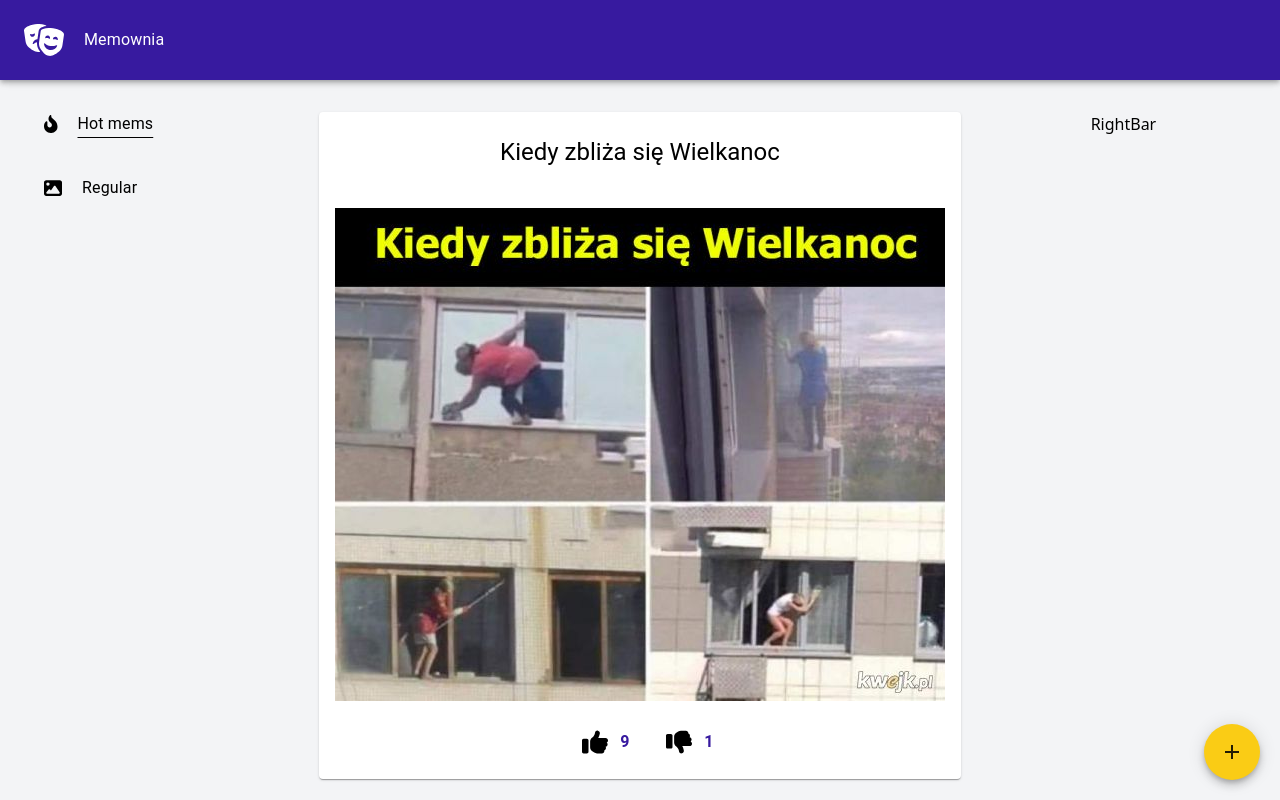
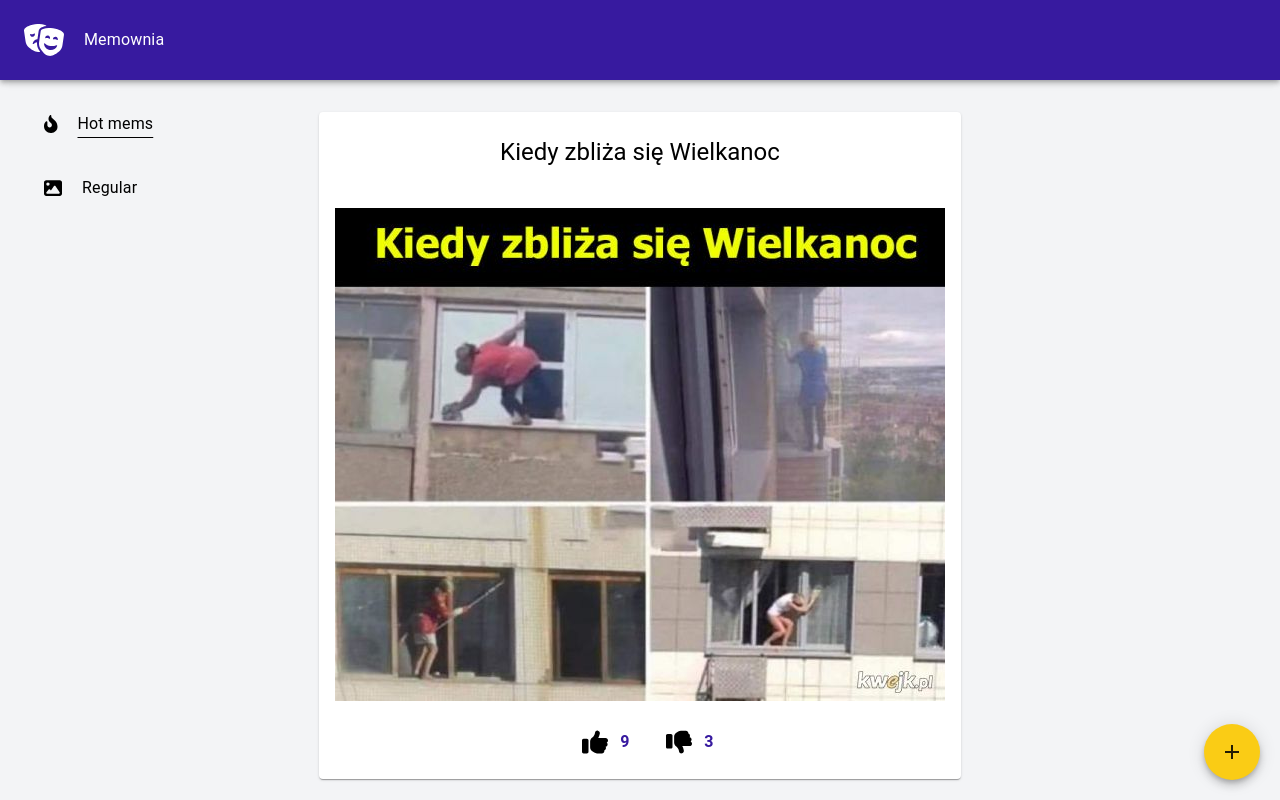
Before and after one commit to pajacowo/pajacowo-front, a React (Create React App) app: page /hot in a window 1280 px wide. Shown: the top 800 px of the page. Built offline with nearby package versions, Linux system fonts and the light colour scheme; data requests are answered from the project's data file.

Commit message:
Add empty list and json-server

```diff
--- /dev/null
+++ b/database.json
@@ -0,0 +1,32 @@
+{
+  "mems": [
+    {
+      "id": 1,
+      "title": "Kiedy zbliża się Wielkanoc",
+      "upvotes": 9,
+      "downvotes": 3,
+      "img": "../img/mems/mem-1.jpg"
+    },
+    {
+      "id": 2,
+      "title": "Oczekiwania a rzeczywistość",
+      "upvotes": 6,
+      "downvotes": 2,
+      "img": "../img/mems/mem-2.jpg"
+    },
+    {
+      "id": 3,
+      "title": "Architektura IT",
+      "upvotes": 15,
+      "downvotes": 4,
+      "img": "../img/mems/mem-3.png"
+    },
+    {
+      "id": 4,
+      "title": "Gdy nieubłaganie zbliża się deadline",
+      "upvotes": 6,
+      "downvotes": 2,
+      "img": "../img/mems/mem-4.jpg"
+    }
+  ]
+}
--- a/src/App.js
+++ b/src/App.js
@@ -11,43 +11,46 @@ import {
 
 import MemList from "./components/common/MemList";
 import MainLayout from "./components/layout/MainLayout";
+import { getMems } from "./database/dbManager";
 
-const MEMS = [
-   {
-      id: 1,
-      title: "Kiedy zbliża się Wielkanoc",
-      upvotes: 9,
-      downvotes: 1,
-      img: "../img/mems/mem-1.jpg",
-   },
-   {
-      id: 2,
-      title: "Oczekiwania a rzeczywistość",
-      upvotes: 6,
-      downvotes: 2,
-      img: "../img/mems/mem-2.jpg",
-   },
-   {
-      id: 3,
-      title: "Architektura IT",
-      upvotes: 15,
-      downvotes: 4,
-      img: "../img/mems/mem-3.png",
-   },
-   {
-      id: 4,
-      title: "Gdy nieubłaganie zbliża się deadline",
-      upvotes: 6,
-      downvotes: 2,
-      img: "../img/mems/mem-4.jpg",
-   },
-];
+// const MEMS = [
+//    {
+//       id: 1,
+//       title: "Kiedy zbliża się Wielkanoc",
+//       upvotes: 9,
+//       downvotes: 1,
+//       img: "../img/mems/mem-1.jpg",
+//    },
+//    {
+//       id: 2,
+//       title: "Oczekiwania a rzeczywistość",
+//       upvotes: 6,
+//       downvotes: 2,
+//       img: "../img/mems/mem-2.jpg",
+//    },
+//    {
+//       id: 3,
+//       title: "Architektura IT",
+//       upvotes: 15,
+//       downvotes: 4,
+//       img: "../img/mems/mem-3.png",
+//    },
+//    {
+//       id: 4,
+//       title: "Gdy nieubłaganie zbliża się deadline",
+//       upvotes: 6,
+//       downvotes: 2,
+//       img: "../img/mems/mem-4.jpg",
+//    },
+// ];
 
 function App() {
    const [mems, setMems] = useState([]);
 
    useEffect(() => {
-      setMems(MEMS);
+      getMems().then((mems) => {
+         setMems(mems);
+      });
    }, []);
 
    const handleUpClick = (id) => {
--- a/src/components/common/LeftBar.jsx
+++ b/src/components/common/LeftBar.jsx
@@ -8,16 +8,12 @@ const LeftBar = () => {
   return (
     <Container className="pt-28 h-screen sticky top-0">
       <div className="flex items-center mb-10 pl-5">
-            <FontAwesomeIcon
-               icon={faFireFlameCurved}
-               className="mr-5 text-lg"
-            />
+        <FontAwesomeIcon icon={faFireFlameCurved} className="mr-5 text-lg" />
         <NavLink
           to="/hot"
           className={({ isActive }) =>
             isActive ? "underline underline-offset-8" : ""
           }
-               activeClassName="text-red-400"
         >
           <Typography>Hot mems</Typography>
         </NavLink>
--- a/src/components/common/Mem.jsx
+++ b/src/components/common/Mem.jsx
@@ -12,8 +12,6 @@ import {
 import React from "react";
 
 const Mem = (props) => {
-   console.log("title", props.mem);
-
   const { title, upvotes, downvotes, img, id } = props.mem;
 
   return (
@@ -62,9 +60,7 @@ const Mem = (props) => {
               size="2x"
               className="font-light text-black"
             />
-                  <Typography className="font-bold pl-3">
-                     {downvotes}
-                  </Typography>
+            <Typography className="font-bold pl-3">{downvotes}</Typography>
           </Button>
         </div>
       </CardActions>
--- a/src/components/common/MemList.jsx
+++ b/src/components/common/MemList.jsx
@@ -2,6 +2,7 @@ import { Container } from "@mui/system";
 import React from "react";
 
 import Mem from "./Mem";
+import EmptyList from "../layout/EmptyList";
 
 const MemList = (props) => {
   const filteredList = props.mems.filter((mem) => {
@@ -21,8 +22,8 @@ const MemList = (props) => {
   ));
 
   return (
-      <Container className="pt-28 flex flex-wrap justify-center bg-gray-100">
-         {mems.length > 0 ? mems : <p>brak</p>}
+    <Container className="pt-28 flex flex-wrap justify-center">
+      {mems.length > 0 ? mems : <EmptyList />}
     </Container>
   );
 };
--- a/src/components/common/RightBar.jsx
+++ b/src/components/common/RightBar.jsx
@@ -2,7 +2,7 @@ import { Container } from "@mui/material";
 import React from "react";
 
 const RightBar = () => {
-   return <Container className="pt-28 h-screen sticky top-0">RightBar</Container>;
+   return <Container className="pt-28 h-screen sticky top-0"></Container>;
 };
 
 export default RightBar;
--- /dev/null
+++ b/src/components/layout/EmptyList.jsx
@@ -0,0 +1,8 @@
+import { Typography } from "@mui/material";
+import React from "react";
+
+const EmptyList = () => {
+  return <Typography>Wybrana kategoria nie zawiera elementów</Typography>;
+};
+
+export default EmptyList;
--- /dev/null
+++ b/src/database/dbManager.js
@@ -0,0 +1,13 @@
+const MEMS_URL = "http://localhost:3000/mems";
+
+export async function getMems() {
+    let mems = [];
+
+    await fetch(MEMS_URL)
+        .then((response) => response.json())
+        .then((response) => {
+            mems = response;
+        });
+
+    return mems;
+}
--- a/src/index.js
+++ b/src/index.js
@@ -5,6 +5,8 @@ import App from "./App";
 import reportWebVitals from "./reportWebVitals";
 import { StyledEngineProvider, ThemeProvider } from "@mui/material";
 import { theme } from "./config/theme";
+
+document.body.classList = 'bg-gray-100';
 
 const root = ReactDOM.createRoot(document.getElementById("root"));
 root.render(
```
Also changed, not shown: package.json (+4 -4 lines), public/manifest.json, 1 other file (tests, documents, lock files or other folders). Lines whose indentation alone changed are shown as unchanged.
